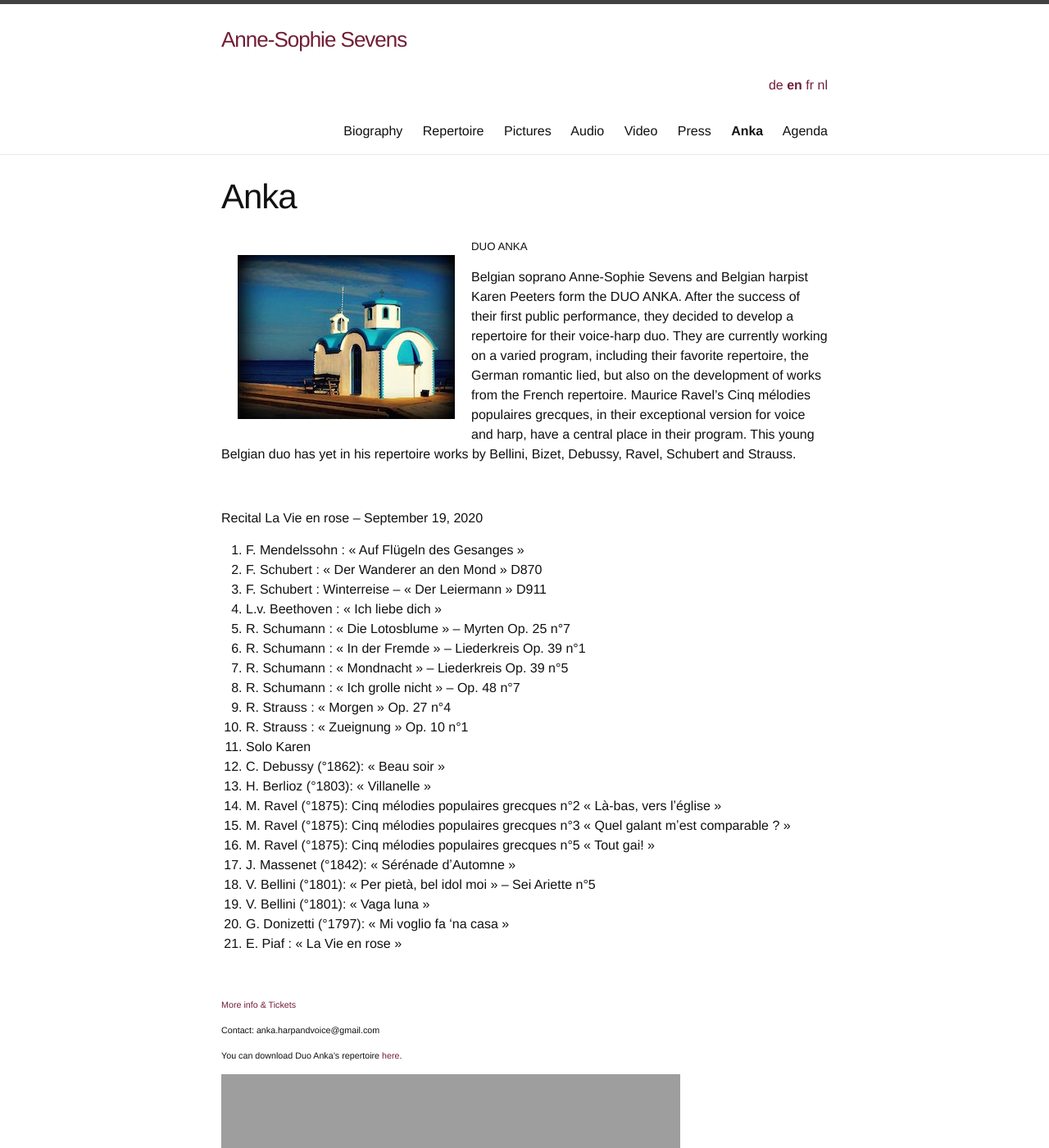
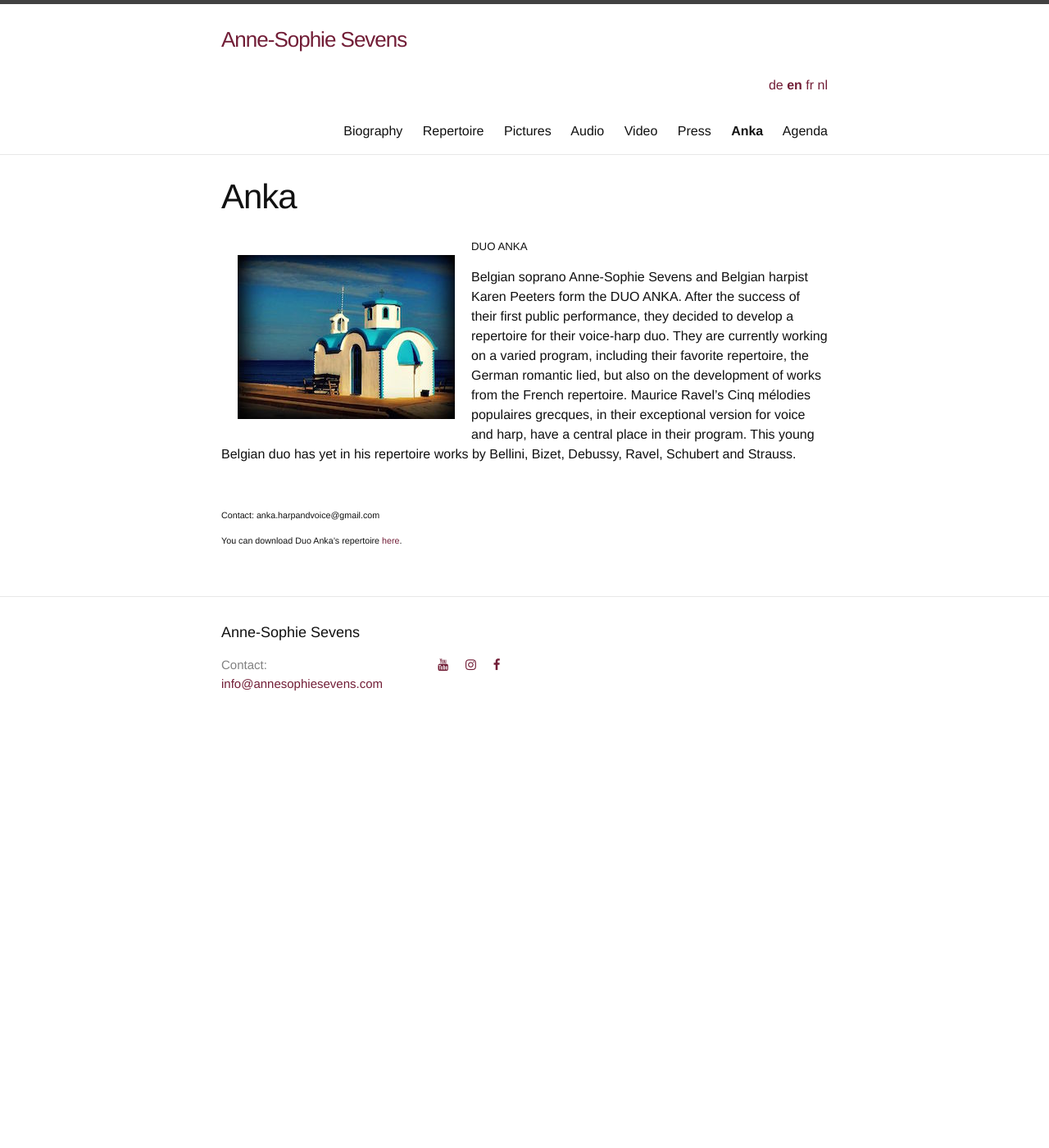
Before and after one commit to annesophie-sevens/annesophie-sevens.github.io, a Jekyll site: the page built from anka-en.md, in a window 1280 px wide and 1400 px high. Shown: the whole window at 82% size. Built offline with Jekyll 4.4.1, drawn with Linux system fonts in a browser that asks for light colours; nearby versions of some CDN libraries; grey boxes are pictures that could not be loaded.

Commit message:
Update anka-en.md

```diff
--- a/anka-en.md
+++ b/anka-en.md
@@ -15,37 +15,6 @@ Maurice Ravel's Cinq mélodies populaires grecques, in their exceptional version
 
 &nbsp;
 
-
-Recital La Vie en rose – September 19, 2020
-
-1. F. Mendelssohn : « Auf Flügeln des Gesanges »
-2. F. Schubert : « Der Wanderer an den Mond » D870
-3. F. Schubert : Winterreise – « Der Leiermann » D911
-4. L.v. Beethoven : « Ich liebe dich »
-5. R. Schumann : « Die Lotosblume » – Myrten Op. 25 n°7
-6. R. Schumann : « In der Fremde » – Liederkreis Op. 39 n°1
-7. R. Schumann : « Mondnacht » – Liederkreis Op. 39 n°5
-8. R. Schumann : « Ich grolle nicht » – Op. 48 n°7
-9. R. Strauss : « Morgen » Op. 27 n°4
-10. R. Strauss : « Zueignung » Op. 10 n°1
-11. Solo Karen
-12. C. Debussy (°1862): « Beau soir »
-13. H. Berlioz (°1803): « Villanelle »
-14. M. Ravel (°1875): Cinq mélodies populaires grecques n°2 « Là-bas, vers lʼéglise »
-15. M. Ravel (°1875): Cinq mélodies populaires grecques n°3 « Quel galant mʼest comparable ? »
-16. M. Ravel (°1875): Cinq mélodies populaires grecques n°5 « Tout gai! »
-17. J. Massenet (°1842): « Sérénade dʼAutomne »
-18. V. Bellini (°1801): « Per pietà, bel idol moi » – Sei Ariette n°5
-19. V. Bellini (°1801): « Vaga luna »
-20. G. Donizetti (°1797): « Mi voglio fa ʻna casa »
-21. E. Piaf : « La Vie en rose »
-
-&nbsp;
-
-###### <a href="https://www.casaveronica.net/events/duo-anka" target="_blank">More info & Tickets</a>
-
 ###### Contact: anka.harpandvoice@gmail.com
 
 ###### You can download Duo Anka's repertoire [here]({{ site.baseurl }}/assets/DuoAnkaEvent.pdf).
-
-<iframe width="560" height="315" src="https://www.youtube.com/embed/J-TRcDCDUyA?rel=0" frameborder="0" allowfullscreen></iframe>
```
